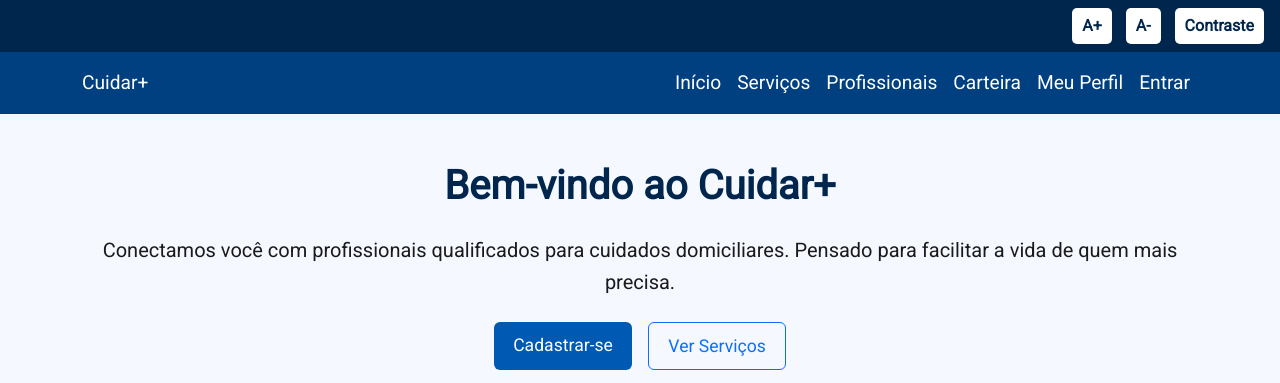
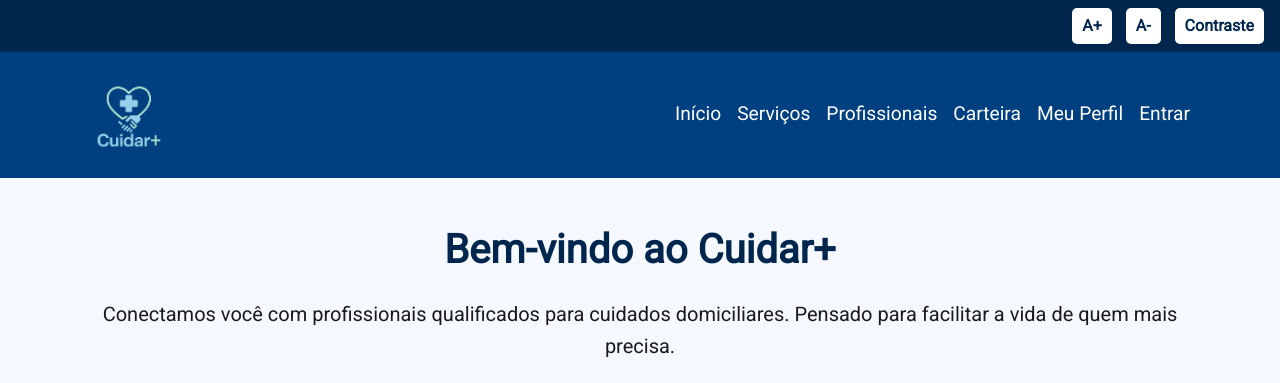
Before and after one commit to alehsm/CuidarMais, a plain HTML site: page index.html in a window 1280 px wide. Shown: the top 383 px of the page. Drawn offline with nearby package versions, Linux system fonts and the light colour scheme.

Commit message:
Ajusta tamanho e fundo da logo na navbar

```diff
--- a/css/style.css
+++ b/css/style.css
@@ -154,3 +154,10 @@
   padding: 0.5rem;
   background-color: #fff;
 }
+
+.navbar-brand img {
+  max-height: 100px;
+  width: auto;
+  height: auto;
+  padding: 4px 0;
+}
--- a/index.html
+++ b/index.html
@@ -23,7 +23,9 @@
   <!-- Navbar -->
   <nav class="navbar navbar-expand-lg navbar-dark">
     <div class="container">
-      <a class="navbar-brand" href="index.html">Cuidar+</a>
+      <a class="navbar-brand" href="index.html">
+          <img src="img/Logomarca/LOGO-CUIDAR-MAIS.png" alt="Cuidar+" height="40">
+      </a>
       <button class="navbar-toggler" type="button" data-bs-toggle="collapse" data-bs-target="#navbarNav">
         <span class="navbar-toggler-icon"></span>
       </button>
```
Also changed, not shown: carteira.html (+3 -1 lines), perfil.html (+3 -1 lines), profissionais.html (+3 -1 lines), servicos.html (+3 -1 lines), img/Logomarca/LOGO-CUIDAR-MAIS.png (added).
